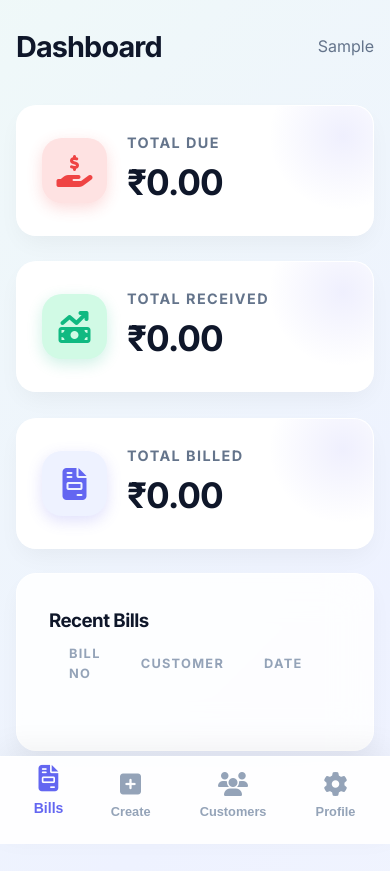
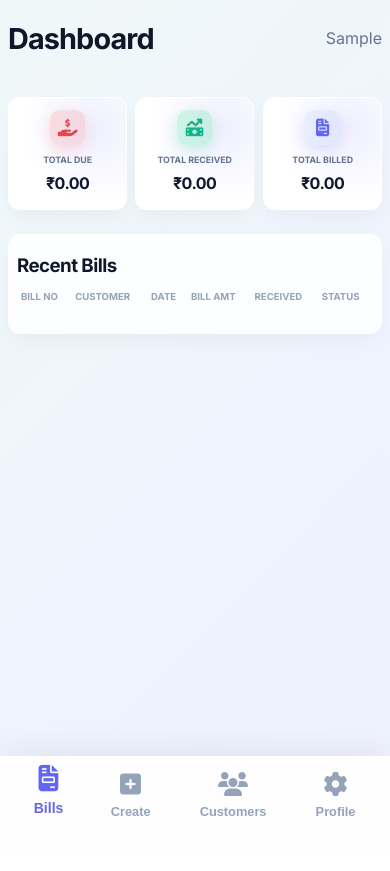
Before and after one commit to washim04x/billbox, a website: page public/index.html in a window 390 px wide. Both pictures are taken after typing "Sample", "Sample", "5551234", "name@example.com" into the empty fields and a click on the button "Save & Continue". After the commit the page ends 844 px from the top, so only its background shows below. Drawn offline with Linux system fonts and the light colour scheme.

Commit message:
Improve mobile UI responsiveness for stats and tables

```diff
--- a/public/style.css
+++ b/public/style.css
@@ -261,12 +261,31 @@ span[style*="--danger"] { background: var(--danger-bg); color: #b91c1c !importan
     .navbar { display: none !important; }
     .mobile-tab-bar { display: flex; }
     .item-add-form { grid-template-columns: 1fr; }
-    #app-container { padding: 1.5rem 1rem; padding-bottom: 120px; }
+    #app-container { padding: 1rem 0.5rem; padding-bottom: 120px; }
+
+    /* Side-by-side stats */
+    .stats-grid { grid-template-columns: repeat(3, 1fr); gap: 8px; }
+    .stat-card { padding: 12px 8px; flex-direction: column; text-align: center; gap: 8px; border-radius: 12px; }
+    .stat-icon { width: 35px; height: 35px; font-size: 1.1rem; border-radius: 10px; margin: 0 auto; }
+    .stat-details p { font-size: 0.55rem; letter-spacing: 0; }
+    .stat-details h3 { font-size: 1rem; margin-top: 4px; }
+
+    /* Shrink tables to fit screen */
+    .glass-card { padding: 1rem 0.5rem; border-radius: 12px; }
+    .table-responsive { padding-bottom: 5px; }
+    .modern-table { border-spacing: 0 4px; }
+    .modern-table th { padding: 4px; font-size: 0.6rem; letter-spacing: 0; }
+    .modern-table td { padding: 8px 4px; font-size: 0.75rem; line-height: 1.2; word-break: break-word; }
+
+    /* Status badges in table */
+    span[style*="--success"], span[style*="--danger"] { padding: 4px 8px; font-size: 0.65rem; }
+
+    /* Inputs inside tables (e.g. Create Bill) */
+    .modern-table input { padding: 8px; font-size: 0.8rem; }
+
     .bill-info-box { flex-direction: column; }
     .customer-details { border-right: none; border-bottom: 2px solid #e2e8f0; width: 100%; }
     .bill-meta { width: 100%; }
-    .stats-grid { grid-template-columns: 1fr; }
-    .stat-card { padding: 25px; }
 }
 @media print {
     body * { visibility: hidden; }
--- a/public/sw.js
+++ b/public/sw.js
@@ -1,4 +1,4 @@
-const CACHE_NAME = 'billbox-v4';
+const CACHE_NAME = 'billbox-v5';
 const ASSETS = [
     './',
     './index.html',
```
